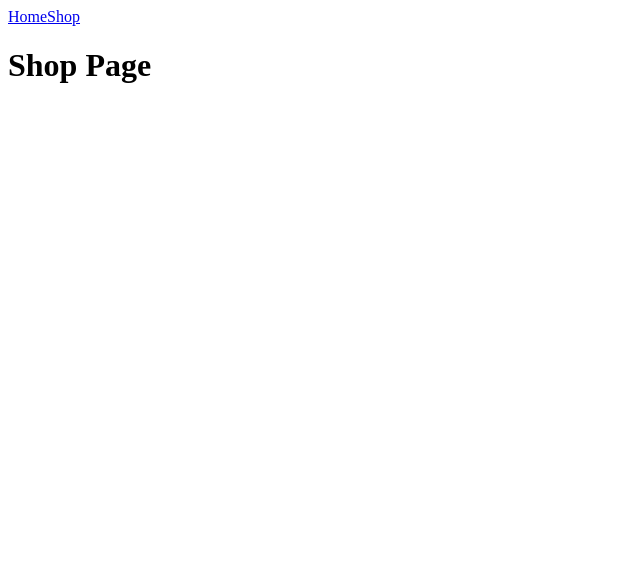
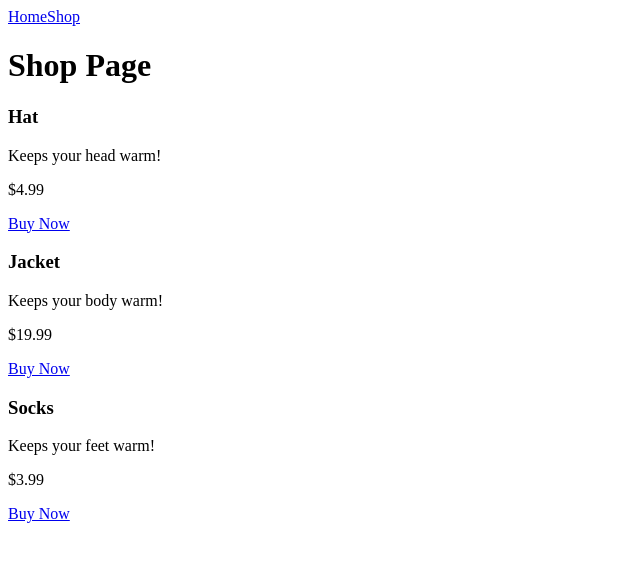
Before and after one commit to tediferJones/odin-shopping-cart, a React (Create React App) app: page /shop in a window 1280 px wide. Shown: the top 562 px of the page, without its empty margins (0-640 px from the left). Built offline with nearby package versions, Linux system fonts and the light colour scheme.

Commit message:
more structure, added mock items to shop page and added /shop/:id route to App.js

```diff
--- a/package.json
+++ b/package.json
@@ -10,6 +10,7 @@
     "react-dom": "^18.2.0",
     "react-router-dom": "^6.9.0",
     "react-scripts": "5.0.1",
+    "uuid": "^9.0.0",
     "web-vitals": "^2.1.4"
   },
   "scripts": {
--- a/src/App.js
+++ b/src/App.js
@@ -1,37 +1,66 @@
 import { useState } from 'react';
 import { BrowserRouter, Routes, Route } from 'react-router-dom';
+import { v4 as uuidv4 } from 'uuid';
 import Home from './pages/Home.js';
 import Shop from './pages/Shop.js';
+import ShopItem from './pages/ShopItem.js';
 import './App.css';
 
 function App() {
   // it seems like this is the root of our project, so any logic that will be shared between components need to go in here
 
-  const [shoppingCart, setShoppingCart] = useState([]);
+  const [cartData, setShoppingCart] = useState([]);
+  // const [itemQuantity, setItemQuantity] = useState(1);
+  const shopItems = [
+    newItem('Hat', 'Keeps your head warm!', 4.99),
+    newItem('Jacket', 'Keeps your body warm!', 19.99),
+    newItem('Socks', 'Keeps your feet warm!', 3.99),
+  ]
 
   function newItem(name, description, price) {
     return {
+      id: uuidv4(),
       name,
       description,
       price,
     }
   }
 
+  function updateQuantity(e) {
+    //
+  }
+
+  function addToCart(e) {
+    // APPEND QUANTITY TO OBJECT WHEN ADDED TO CART
+    setShoppingCart(cartData.concat(JSON.parse(e.target.value)));
+    console.log(cartData);
+  }
+
   return (
     <BrowserRouter>
       <Routes>
-        <Route path='/'
-        element={<Home shoppingCart={shoppingCart}/>}
+        <Route
+          path='/'
+          element={<Home cartData={cartData}
+          />}
         />
-        <Route path='/shop'
-        element={<Shop shoppingCart={shoppingCart}/>}
+        <Route
+          path='/shop'
+          element={<Shop cartData={cartData}
+            shopItems={shopItems}
+            addToCart={addToCart}
+          />}
+        />
+        <Route
+        path='/shop/:id'
+          element={<ShopItem />}
         />
       </Routes>
     </BrowserRouter>
   )
 }
 
-// {/* <Router shoppingCart={shoppingCart}/> */}
+// How do we add items to the cart?
 
 // REQUIREMENTS:
 //    - At least 2 pages, home and shop, we will probably also need a checkOut page
--- a/src/pages/Shop.js
+++ b/src/pages/Shop.js
@@ -5,6 +5,24 @@ function Shop(props) {
     <div>
       <NavBar />
       <h1>Shop Page</h1>
+      <div>
+        {props.shopItems.map(item => {
+          return (
+            <div key={item.id}>
+              <h3>{item.name}</h3>
+              <p>{item.description}</p>
+              <p>${item.price}</p>
+              <a href={`/shop/${item.id}`}>Buy Now</a>
+              {/* <input type='number' step='1' min='0' /> */}
+              {/* <button
+                onClick={props.addToCart}
+                value={JSON.stringify(item)}
+              >Add To Cart
+              </button> */}
+            </div>
+          )
+        })}
+      </div>
     </div>
   )
 }
--- /dev/null
+++ b/src/pages/ShopItem.js
@@ -0,0 +1,14 @@
+import { useParams } from 'react-router-dom';
+
+function ShopItem() {
+  const params = useParams();
+
+  return (
+    <div>
+      <h1>Shop Item</h1>
+      <p>Item id: {params.id}</p>
+    </div>
+  )
+}
+
+export default ShopItem;
```
Also changed, not shown: 1 other file (tests, documents, lock files or other folders).
